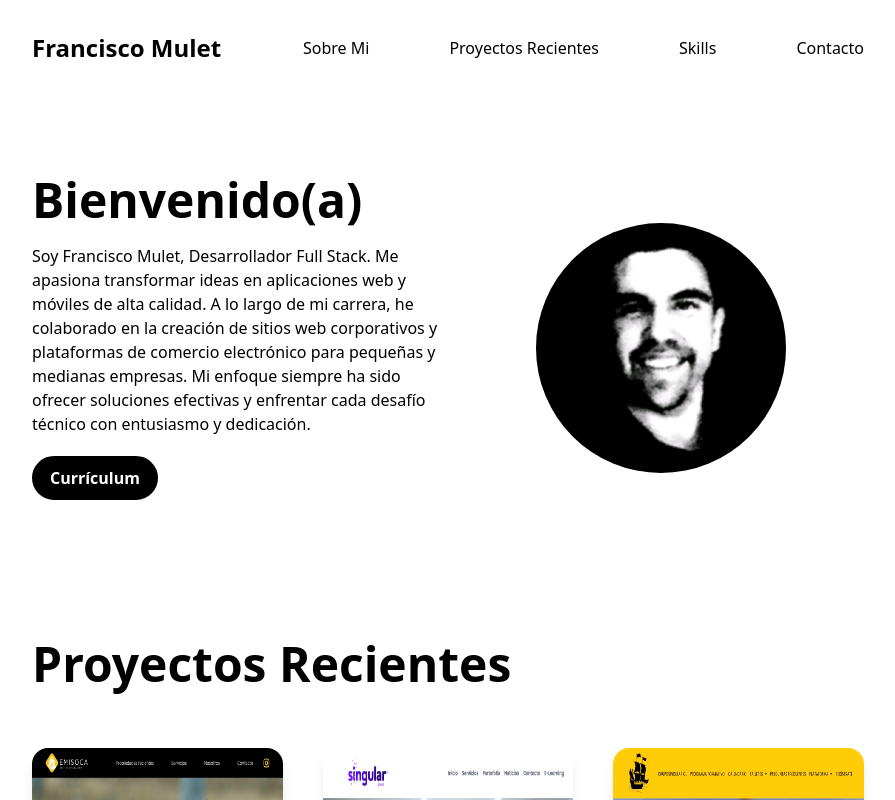
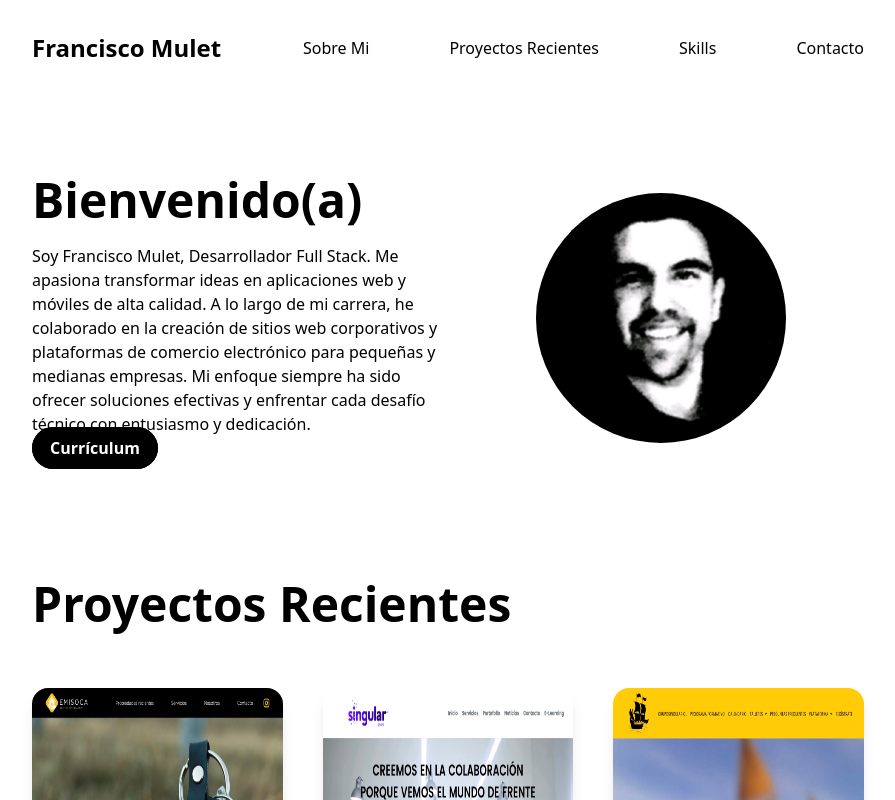
Before and after one commit to fmulet/portafolio, a Next.js app: page / in a window 1280 px wide. Shown: the top 800 px of the page, without its empty margins (192-1087 px from the left). Built offline with nearby package versions, Linux system fonts and the light colour scheme.

Commit message:
septimo commit

```diff
--- a/components/layout.tsx
+++ b/components/layout.tsx
@@ -4,10 +4,6 @@ import { ReactElement } from 'react';
 import Header from '@/components/ui/header';
 
 import ButtonUp from './ui/buttonup';
-
-// import ButtonUp from '@/components/ui/buttonup';
-
-// import Footer from './footer';
 
 export default function Layout({
   children,
--- a/components/sobremi.tsx
+++ b/components/sobremi.tsx
@@ -1,4 +1,5 @@
 import Image from 'next/image';
+import Link from 'next/link';
 
 export const SobreMi = () => {
   return (
@@ -18,9 +19,15 @@ export const SobreMi = () => {
             efectivas y enfrentar cada desafío técnico con entusiasmo y
             dedicación.
           </p>
-          <button className='bg-black border-2 border-black hover:bg-white text-white hover:text-black  transition duration-300 font-bold py-2 px-4 rounded-full my-5'>
+          <Link
+            href={
+              'https://drive.google.com/file/d/1tyJ1en2bKKv_ecZQCtQ12DpebgSGL8tW/view?usp=drive_link'
+            }
+            target='_blank'
+            className='bg-black border-2 border-black hover:bg-white text-white hover:text-black  transition duration-300 font-bold py-2 px-4 rounded-full my-5'
+          >
             Currículum
-          </button>
+          </Link>
         </div>
         <div>
           <Image
```
